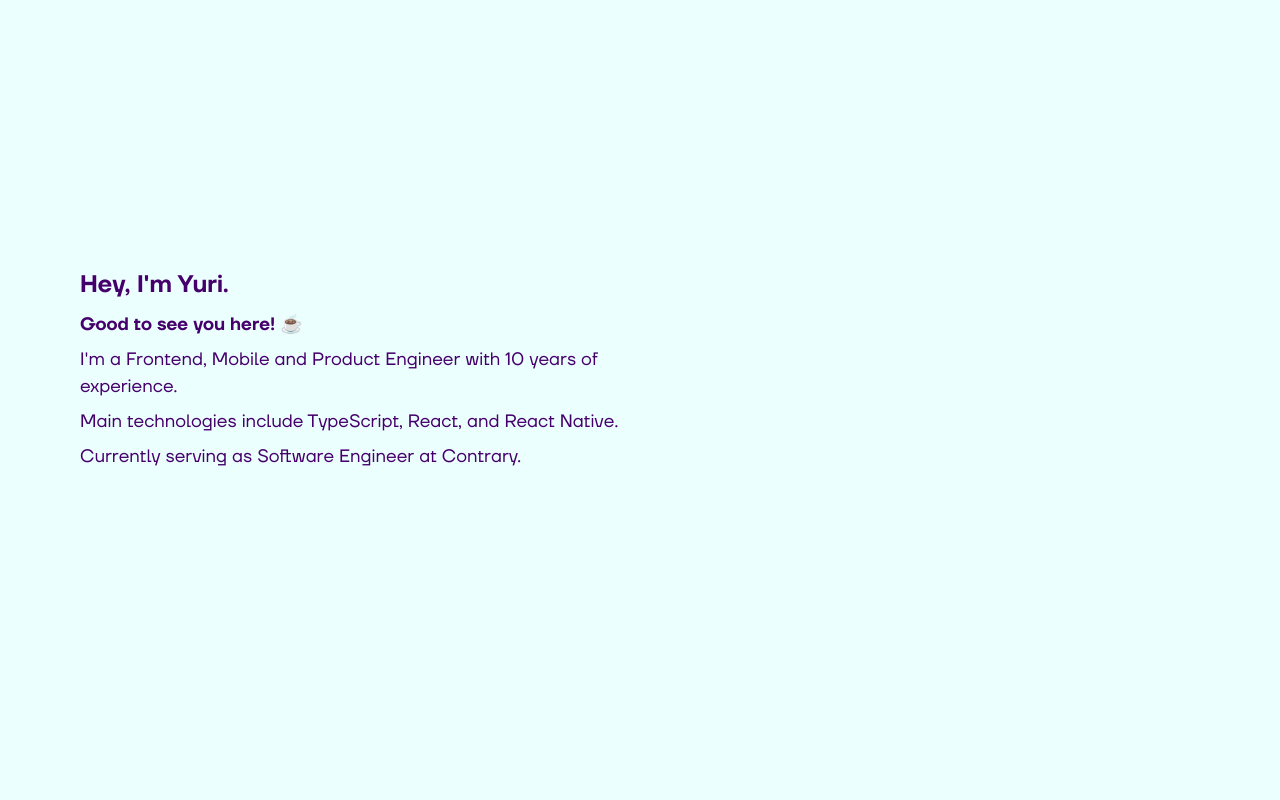
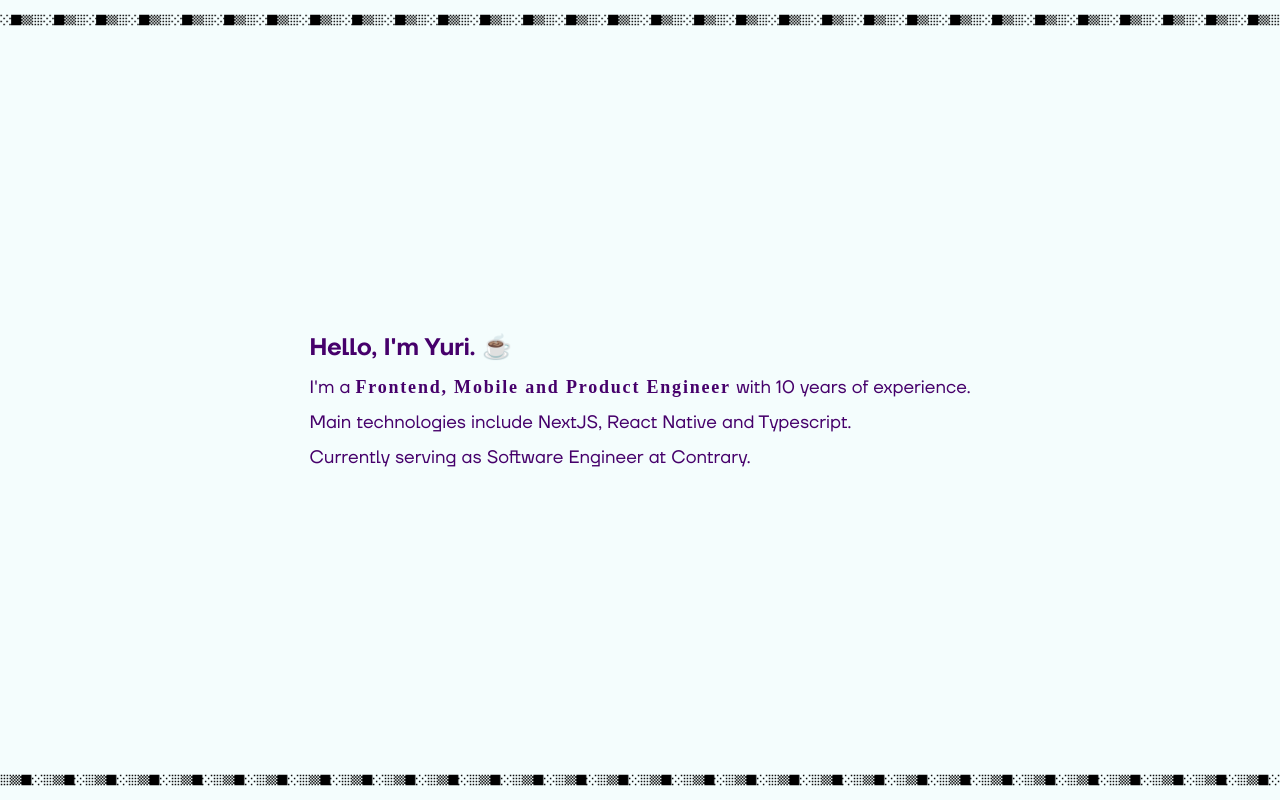
Before and after one commit to yuripinage/yuri-dev, a Next.js app: page / in a window 1280 px wide. Built offline with nearby package versions, Linux system fonts and the light colour scheme.

Commit message:
first design

```diff
--- /dev/null
+++ b/src/app/components/Symbol.tsx
@@ -0,0 +1,23 @@
+export function Symbol({
+	className,
+	reversed,
+}: {
+	className?: string;
+	reversed?: boolean;
+}) {
+	return (
+		<svg
+			xmlns="http://www.w3.org/2000/svg"
+			viewBox="143.51 343.64 1632.98 392.72"
+			className={className}
+			style={
+				reversed
+					? { transform: 'scaleX(-1)', transformOrigin: 'center' }
+					: undefined
+			}
+		>
+			<path d="M1495 455.12h55.74v55.74H1495zm0 225.49h55.74v55.74H1495zm225.75 0h55.74v55.74h-55.74zm0-225.49h55.74v55.74h-55.74zM1608 343.64h55.74v55.74H1608zM931.52 624.87c.01 18.55-.02 37.19 0 55.74 18.55.02 37.19-.01 55.74 0v55.74h-55.74c-.01-18.55.02-37.19 0-55.74-18.55-.02-37.19.02-55.74 0 .02-18.55-.01-37.19 0-55.74zm-169.76-55.74c-.02 18.55.01 37.19 0 55.74h-55.74c-.02-18.55.01-37.19 0-55.74zM650.28 680.61c-.02 18.55.01 37.19 0 55.74h-58.27c-.01-18.55.02-37.19 0-55.74 19.39-.02 38.88.02 58.27 0m0-111.48c-.02 18.55.01 37.19 0 55.74h-58.27c-.01-18.55.02-37.19 0-55.74zm111.48 111.48c-.02 18.55.01 37.19 0 55.74h-55.74c-.01-18.55.02-37.19 0-55.74 18.55-.01 37.19 0 55.74 0m114.02-111.48c.02-18.55-.01-37.19 0-55.74h55.74c.01 18.55-.02 37.19 0 55.74zm-114.02 0c.02-18.55-.01-37.19 0-55.74h55.74c.01 18.55-.02 37.19 0 55.74zm55.74 55.74c.01 18.55-.02 37.19 0 55.74-18.55-.01-37.19 0-55.74 0 .02-18.55-.01-37.19 0-55.74zm58.28-55.74c-.02 18.55.01 37.19 0 55.74h-58.27c-.01-18.55.02-37.19 0-55.74zm-169.76 55.74c.02 18.55-.02 37.19 0 55.74-18.55.01-37.19-.02-55.74 0 .02-18.55-.01-37.19 0-55.74z" />
+			<path d="M592 624.88c.03 18.54 0 37.19 0 55.74-18.54 0-37.19-.03-55.74 0v55.74H143.51V347.83l.03-4.19h392.72v55.74c18.54 0 37.19-.03 55.74 0v55.74c-18.54-.03-37.19.03-55.74 0v58.26H592c.03 18.54 0 37.19 0 55.74h-55.74v55.77H592Zm283.78 55.73c-.02 18.55.01 37.19 0 55.74h-58.27c-.01-18.55.02-37.19 0-55.74 19.39.01 38.88-.03 58.27 0M706.02 399.38c-.02 18.55.02 37.19 0 55.74-18.55-.02-37.19.01-55.74 0-.03-18.55.04-37.19 0-55.74 18.55.02 37.19-.02 55.74 0m225.5 169.75h55.74v55.74h-55.74c-.01-18.55.02-37.19 0-55.74m-225.5-169.75c.02-18.55-.01-37.19 0-55.74h55.74c.01 18.55-.02 37.19 0 55.74-18.55-.02-37.19.02-55.74 0m-114.01 0c.02-18.55-.01-37.19 0-55.74h58.27c.03 18.55-.04 37.19 0 55.74-19.39-.02-38.88.02-58.27 0M1043 343.64h55.74v55.74H1043zm114.01 0h55.74v55.74h-55.74zm111.48 0h55.74v55.74h-55.74zm114.01 0h55.74v55.74h-55.74zm-225.49 111.48h55.74v55.74h-55.74zm-114.01 0h55.74v55.74H1043zm-281.24-55.74h55.74v55.74h-55.74zm-55.74 57.01h55.74v55.74h-55.74zm-112.75 0h55.74v55.74h-55.74zm57.01 55.74h55.74v55.74h-55.74zm168.49-55.74h55.74v55.74h-55.74zm55.74-57.01h55.74v55.74h-55.74zm55.74-55.74h55.74v55.74h-55.74zm1.26 112.75h55.74v55.74h-55.74zM817.5 343.64h55.74v55.74H817.5zM1043 680.61h55.74v55.74H1043zm225.49-225.49h55.74v55.74h-55.74zM1043 569.13h55.74v55.74H1043zm114.01 0h55.74v55.74h-55.74zm111.48 0h55.74v55.74h-55.74zm114.01 0h55.74v55.74h-55.74zm225.5 0h55.74v55.74H1608zm-450.99 111.48h55.74v55.74h-55.74zm111.48 0h55.74v55.74h-55.74z" />
+		</svg>
+	);
+}
--- /dev/null
+++ b/src/app/components/SymbolStream.tsx
@@ -0,0 +1,46 @@
+import { Symbol } from './Symbol';
+
+const SYMBOL_COUNT = 30;
+
+export function SymbolStream({
+	className,
+	inverted,
+}: {
+	className?: string;
+	inverted?: boolean;
+}) {
+	const symbols = Array.from({ length: SYMBOL_COUNT });
+	const animationClass = inverted
+		? 'animate-[marquee_60s_linear_infinite_reverse]'
+		: 'animate-[marquee_60s_linear_infinite]';
+
+	return (
+		<div className={`group w-full h-10 overflow-hidden ${className}`}>
+			<div
+				className={`flex w-[200%] h-full ${animationClass} motion-safe:animate-marquee`}
+			>
+				{/* track A */}
+				<div className="flex h-full w-1/2 shrink-0 items-center gap-0 text-background">
+					{symbols.map((_, index) => (
+						<Symbol
+							key={`a-${index}`}
+							reversed={inverted}
+							className="h-full w-auto"
+						/>
+					))}
+				</div>
+
+				{/* track B */}
+				<div className="flex w-1/2 shrink-0 items-center gap-0">
+					{symbols.map((_, index) => (
+						<Symbol
+							key={`b-${index}`}
+							reversed={inverted}
+							className="h-full w-auto"
+						/>
+					))}
+				</div>
+			</div>
+		</div>
+	);
+}
--- a/src/app/globals.css
+++ b/src/app/globals.css
@@ -1,7 +1,7 @@
 @import "tailwindcss";
 
 :root {
-  --background: #EBFFFF;
+  --background: #F4FDFD;
   --foreground: #46006B;
 }
 
@@ -49,3 +49,14 @@ a:hover {
   font-weight: var(--font-weight-bold);
   line-height: var(--leading-tight);
 }
+
+/* smooth infinite marquee */
+@keyframes marquee {
+  from { transform: translateX(0); }
+  to   { transform: translateX(-50%); } /* move metade porque duplicamos o conteúdo */
+}
+
+/* acessibilidade */
+@media (prefers-reduced-motion: reduce) {
+  .motion-safe\:animate-marquee { animation: none !important; }
+}
--- a/src/app/page.tsx
+++ b/src/app/page.tsx
@@ -1,23 +1,23 @@
+import { SymbolStream } from './components/SymbolStream';
+
 export default function Home() {
 	return (
-		<div className="grid grid-rows-[20px_1fr_20px] items-center justify-items-center min-h-screen p-8 pb-20 gap-16 sm:p-20 font-[family-name:var(--font-geist-sans)]">
-			<div className="flex w-full items-center sm:items-star ">
-				{/* TODO */}
-			</div>
-			<main className="flex row-start-2 items-center sm:items-star ">
-				<div className="grid grid-cols-2 gap-4">
+		<div className="flex flex-col justify-between items-center justify-items-center min-h-screen font-[family-name:var(--font-geist-sans)]">
+			<SymbolStream />
+			<main>
+				<div className="w-full">
 					<div className="flex flex-col gap-2">
-						<h1>
-							Hey, <a>I&apos;m Yuri</a>.
-						</h1>
-						<h2>Good to see you here! ☕️</h2>
+						<h1>{`Hello, I'm Yuri. ☕️`}</h1>
 						<p>
-							I&apos;m a Frontend, Mobile and Product Engineer
+							I&apos;m a{' '}
+							<span className="font-[w95fa] tracking-widest font-bold leading-tight">
+								Frontend, Mobile and Product Engineer
+							</span>{' '}
 							with 10 years of experience.
 						</p>
 						<p>
-							Main technologies include TypeScript, React, and
-							React Native.
+							Main technologies include NextJS, React Native and
+							Typescript.
 						</p>
 						<p>
 							Currently serving as Software Engineer at{' '}
@@ -30,10 +30,9 @@ export default function Home() {
 					<div></div>
 				</div>
 			</main>
-			<div className="flex w-full items-center sm:items-star ">
-				{/* TODO */}
-			</div>
-			<footer className="row-start-3 flex gap-[24px] flex-wrap items-center justify-center"></footer>
+			<SymbolStream inverted />
+			{/* <div className="flex w-full items-center ">TODO</div> */}
+			{/* <footer className="row-start-3 flex gap-[24px] flex-wrap items-center justify-center"></footer> */}
 		</div>
 	);
 }
```
Also changed, not shown: src/public/symbol.svg (added).
